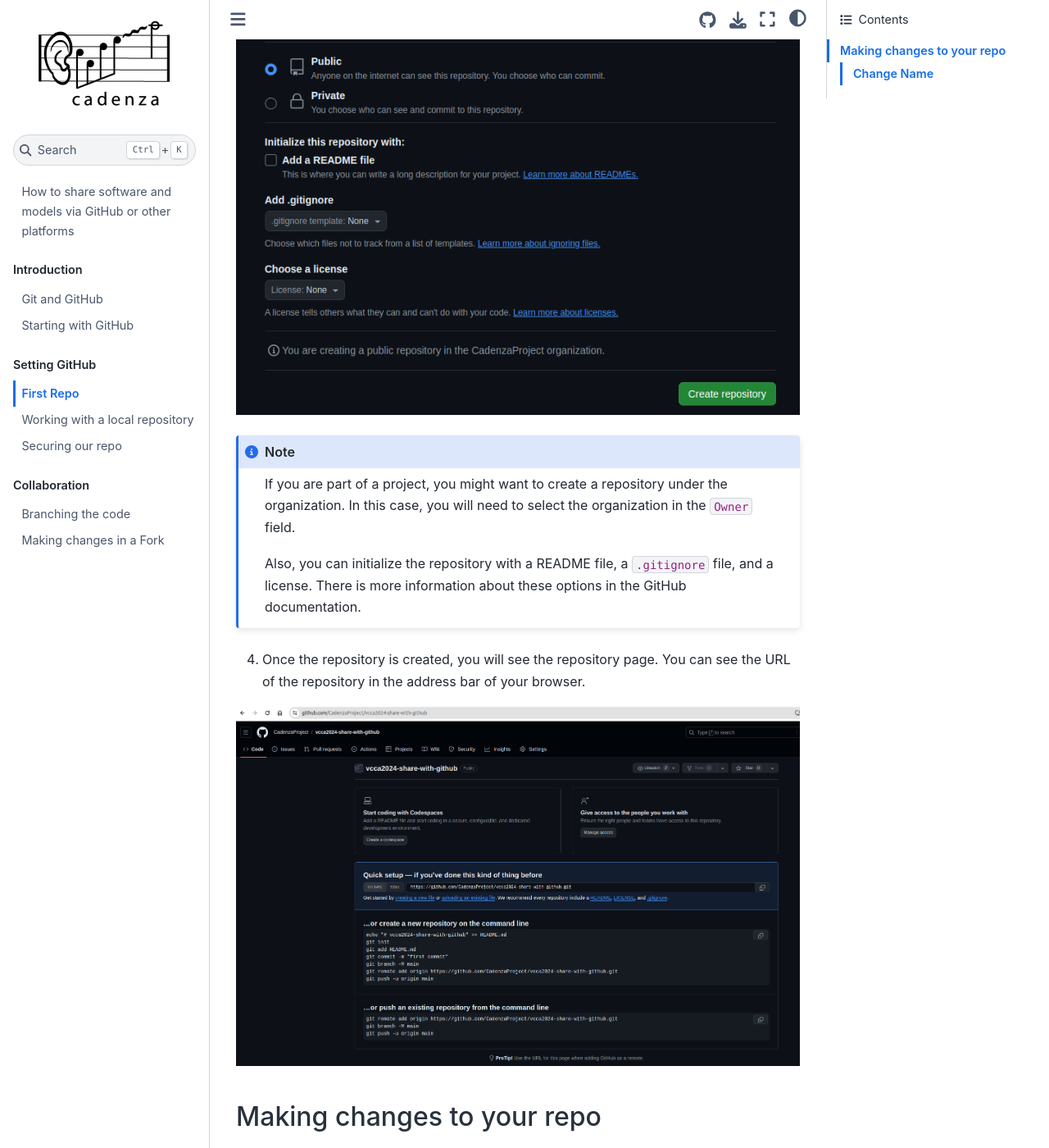
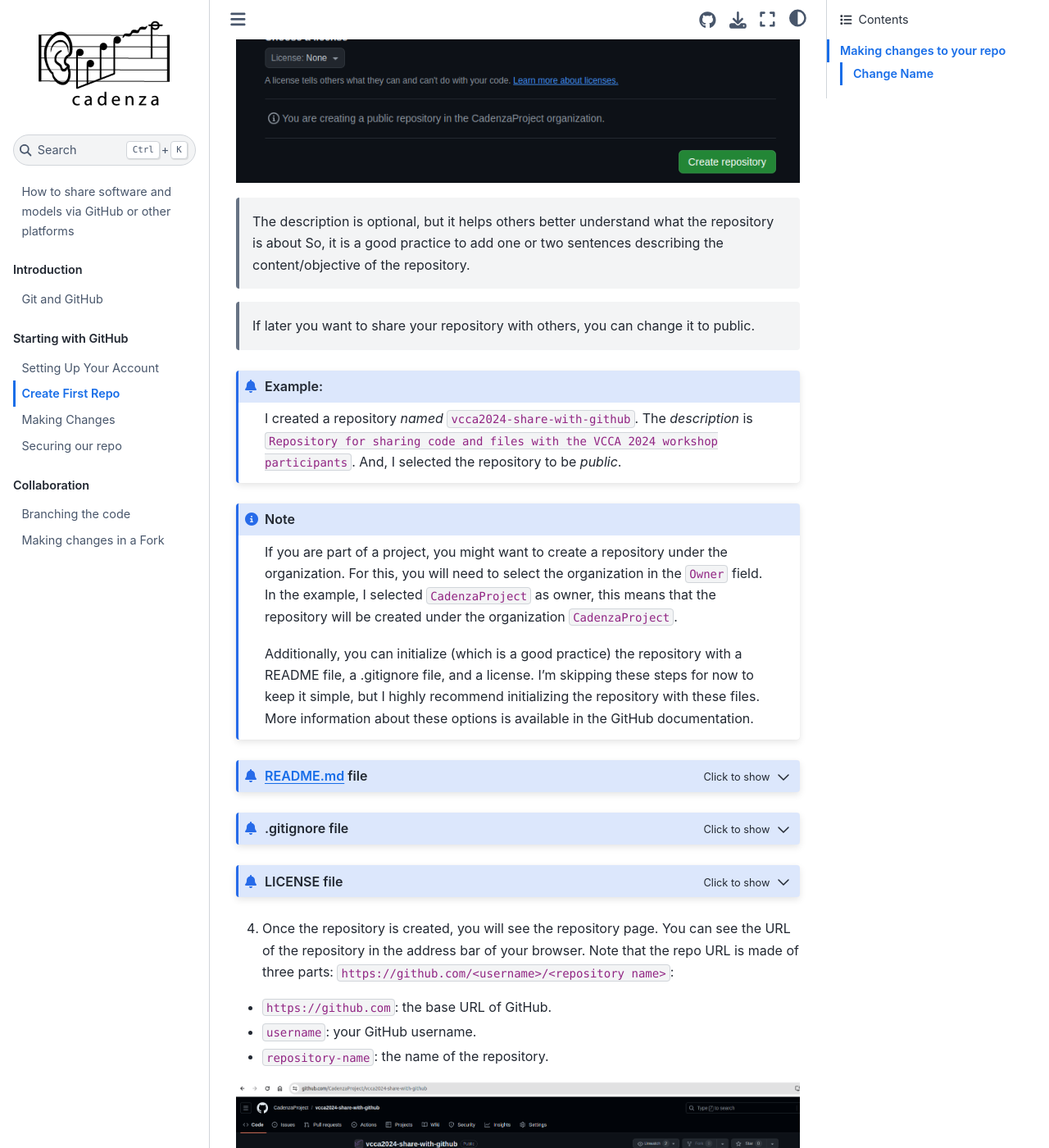
Before and after one commit to CadenzaProject/how-share-software-github, a Jupyter Book: the page built from repo/new_repo.md, in a window 1280 px wide and 1400 px high, scrolled down 1305 px. Shown: the whole window at 82% size. Built offline with Jupyter Book 1.0.4 settings and Sphinx 7.4.7 and the Sphinx Book theme 1.1.4, drawn with Linux system fonts in a browser that asks for light colours; some of the changed text lies outside the part shown.

Commit message:
changes in Starting with GitHub

````diff
--- a/_toc.yml
+++ b/_toc.yml
@@ -7,9 +7,9 @@ parts:
   - caption: Introduction
     chapters:
      - file: intro/intro
-     - file: intro/account
-  - caption: Setting GitHub
+  - caption: Starting with GitHub
     chapters:
+      - file: repo/account
       - file: repo/new_repo
       - file: repo/local
       - file: repo/secure
--- a/repo/new_repo.md
+++ b/repo/new_repo.md
@@ -1,6 +1,6 @@
-# First Repo
+# Create First Repo
 
-Let's assume you are working in a private project. You first need to create
+Let's assume you are working in a private project. You will need to first create
 your repository on GitHub. For this:
 
 1. If you are not already logged in, go to [GitHub](https://github.com) and log in.
@@ -10,27 +10,59 @@ your repository on GitHub. For this:
 
 3. Fill in the repository name, description, and select if you want it to be public or private. Then click on `Create repository`.
 Other options are available, but for now, we will keep it simple.
->The description is optional, but it can help others understand what the repository is about.
+
+![Create repository](../figures/create-repository.png)
+
+>The description is optional, but it helps others better understand what the repository is about
 >So, it is a good practice to add one or two sentences describing the content/objective of the repository.
 
->You can start with a private repository, and later, if you want to share it with others, you can change it to public.
+>If later you want to share your repository with others, you can change it to public.
 
 :::{admonition} Example:
 I created a repository *named* `vcca2024-share-with-github`.
 The *description* is `Repository for sharing code and files with the VCCA 2024 workshop participants`.
-An, I selected the repository to be *public*.
+And, I selected the repository to be *public*.
 :::
 
-![Create repository](../figures/create-repository.png)
 
 :::{note}
-If you are part of a project, you might want to create a repository under the organization. In this case, you will need to select the organization in the `Owner` field.
+If you are part of a project, you might want to create a repository under the organization.
+For this, you will need to select the organization in the `Owner` field.
+In the example, I selected `CadenzaProject` as owner, this means that the repository will be created under the organization
+`CadenzaProject`.
 
-Also, you can initialize the repository with a README file, a `.gitignore` file, and a license.
-There is more information about these options in the GitHub documentation.
+Additionally, you can initialize (which is a good practice) the repository with a
+README file, a .gitignore file, and a license. I'm skipping these steps for now to
+keep it simple, but I highly recommend initializing the repository with these files.
+More information about these options is available in the GitHub documentation.
 :::
 
+```{admonition} README.md file
+:class: dropdown
+It provides an introduction and overview of your project.
+It should help visitors and collaborators understand what your project does,
+how to install it, and how to use it.
+```
+
+```{admonition} .gitignore file
+:class: dropdown
+It specifies files and directories that Git should ignore (not track) in your project.
+It helps prevent committing files like editor-specific settings, compiled files,
+and sensitive information (e.g., API keys) to your repository.
+```
+
+```{admonition} LICENSE file
+:class: dropdown
+It specifies the terms under which others can use, modify, and distribute your code,
+protecting your intellectual property rights and clarifies the legal obligations
+for users and contributors.
+```
+
 4. Once the repository is created, you will see the repository page. You can see the URL of the repository in the address bar of your browser.
+Note that the repo URL is made of three parts: `https://github.com/<username>/<repository name>`:
+- `https://github.com`: the base URL of GitHub.
+- `username`: your GitHub username.
+- `repository-name`: the name of the repository.
 
 ![Repository URL](../figures/repository-url.png)
 
````
Also changed, not shown: repo/account.md (renamed from intro/account.md, +28 -9 lines), repo/local.md (+35 -16 lines), figures/clarity_readme-md.png (added), figures/clone_2.png (added), figures/new-repository.png.
